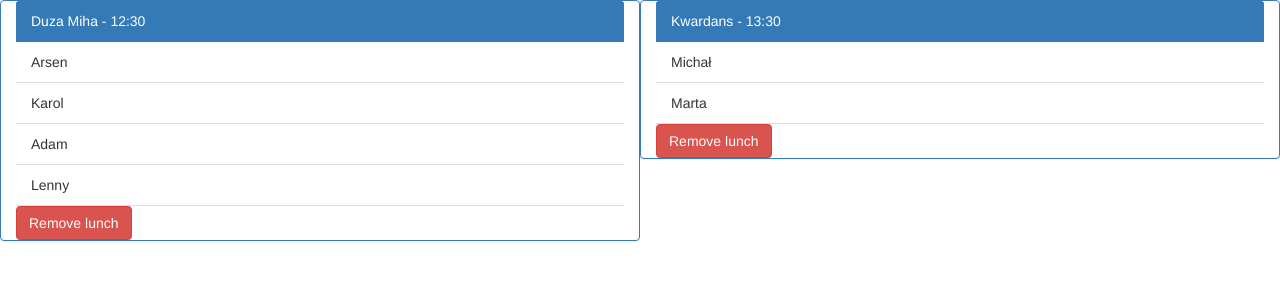
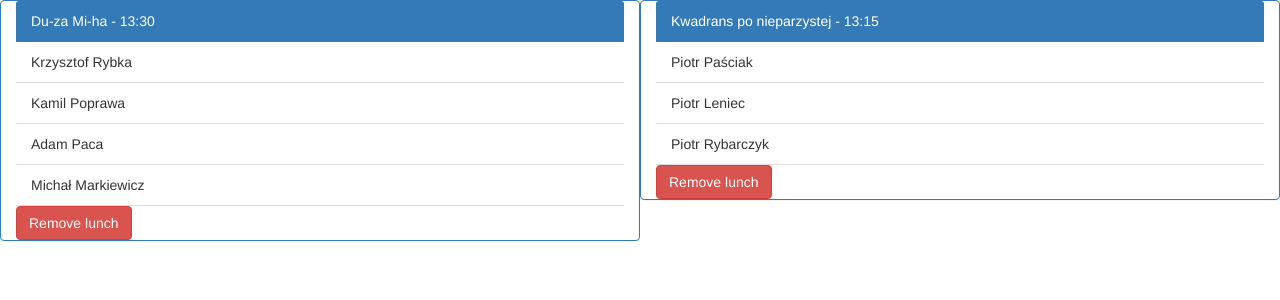
Before and after one commit to Punkbooster/foodify, a React (Create React App) app: page / in a window 1280 px wide. Shown: the top 300 px of the page. Built offline with nearby package versions, Linux system fonts and the light colour scheme.

Commit message:
Simulate API fetch

```diff
--- /dev/null
+++ b/public/lunches.json
@@ -0,0 +1,23 @@
+[
+  {
+    "id": 1,
+    "restaurantName": "Du-za Mi-ha",
+    "time": "13:30",
+    "users": [
+      "Krzysztof Rybka",
+      "Kamil Poprawa",
+      "Adam Paca",
+      "Michał Markiewicz"
+    ]
+  },
+  {
+    "id": 2,
+    "restaurantName": "Kwadrans po nieparzystej",
+    "time": "13:15",
+    "users": [
+      "Piotr Paściak",
+      "Piotr Leniec",
+      "Piotr Rybarczyk"
+    ]
+  }
+]
--- a/src/App.js
+++ b/src/App.js
@@ -6,25 +6,14 @@ class App extends Component {
     super(props)
 
     this.state = {
-      lunches: [
-        {
-          id: 1,
-          restaurantName: 'Duza Miha',
-          time: '12:30',
-          users: [
-            'Arsen', 'Karol', 'Adam', 'Lenny'
-          ]
-        },
-        {
-          id: 2,
-          restaurantName: 'Kwardans',
-          time: '13:30',
-          users: [
-            'Michał', 'Marta'
-          ]
-        }
-      ]
+      lunches: []
     }
+  }
+
+  componentDidMount() {
+    fetch('/lunches.json')
+      .then(response => response.json())
+      .then(lunches => this.setState({ lunches }))
   }
 
   removeLunch = (id) => {
```
